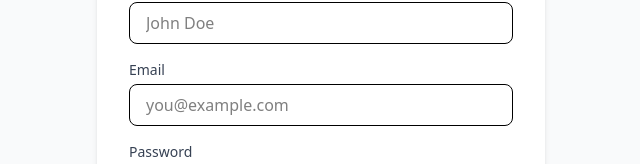
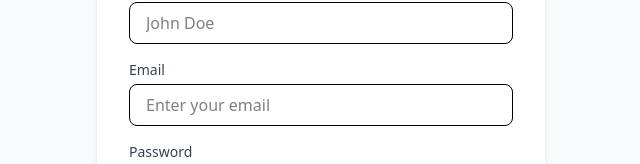
Before and after one commit to Petsyy/Servespot, a React (Vite) app in the folder frontend/: page /signup in a window 1280 px wide. Shown: the part 281-445 px from the top of the page, without its empty margins (319-959 px from the left). Built offline with nearby package versions, Linux system fonts and the light colour scheme.

Commit message:
initial commit

```diff
--- a/frontend/src/pages/auth/Signup.jsx
+++ b/frontend/src/pages/auth/Signup.jsx
@@ -28,7 +28,7 @@ export default function Signup() {
             <input
               type="email"
               className="w-full mt-1 px-4 py-2 border rounded-lg focus:outline-none focus:ring-2 focus:ring-green-500"
-              placeholder="you@example.com"
+              placeholder="Enter your email"
             />
           </div>
 
```
